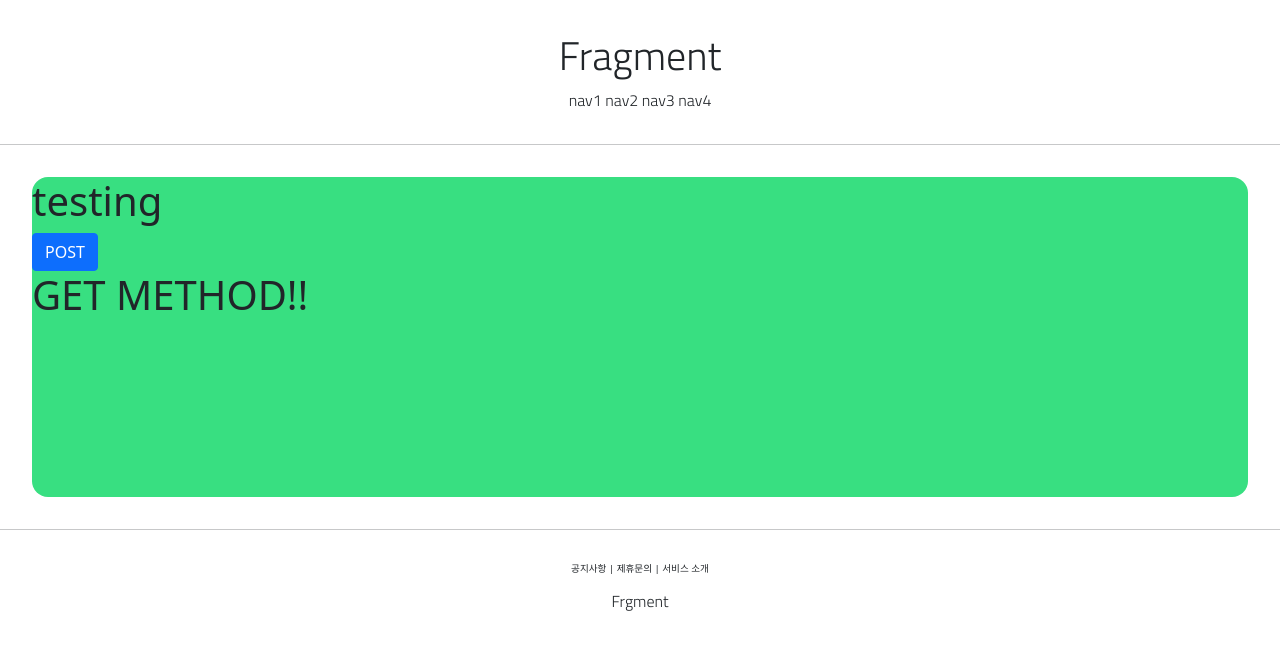
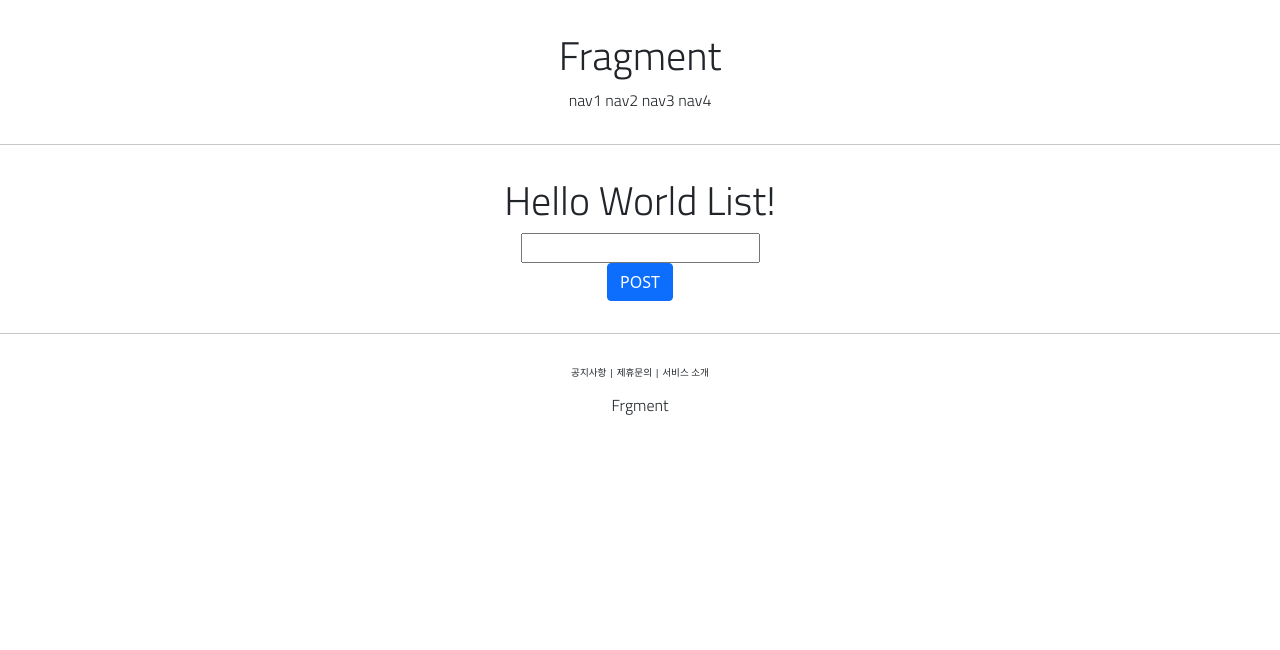
Before and after one commit to grape-git/fragment, a Django app: page /account/hello_world/ in a window 1280 px wide. Shown: the top 650 px of the page. Run offline with Django 3.2, Linux system fonts and the light colour scheme.

Commit message:
djust Django course 17 commit

```diff
--- a/accountapp/templates/accountapp/hello_world.html
+++ b/accountapp/templates/accountapp/hello_world.html
@@ -1,19 +1,28 @@
 {% extends 'base.html' %}
 
 {% block content %}
-    <div style="height: 20rem; background-color: #38df81; border-radius: 1rem; margin: 2rem;">
-        <h1>
-            testing
+
+    <div style="border-radius: 1rem; margin: 2rem; text-align: center">
+        <h1 style="font-family: 'Titillium Web', cursive;">
+            Hello World List!
         </h1>
 
         <form action="/account/hello_world/" method="post">
             {% csrf_token %}
-            <input type="submit" class="btn btn-primary" value="POST">
+            <div>
+                <input type="text" name="hello_world_input">
+            </div>
+            <div>
+                <input type="submit" class="btn btn-primary" value="POST">
+            </div>
+
         </form>
 
+        {% if hello_world_output %}
         <h1>
-            {{ text }}
+            {{ hello_world_output.text }}
         </h1>
+        {% endif %}
 
     </div>
 
--- a/accountapp/views.py
+++ b/accountapp/views.py
@@ -1,11 +1,20 @@
 from django.http import HttpResponse
 from django.shortcuts import render
-
+from accountapp.models import HelloWorld
 
 # Create your views here.
 
+
+
 def hello_world(request):
     if request.method == "POST":
-        return render(request, 'accountapp/hello_world.html', context={'text': 'POST METHOD!!'})
+
+        temp = request.POST.get('hello_world_input')
+
+        new_hello_world = HelloWorld()
+        new_hello_world.text = temp
+        new_hello_world.save()
+
+        return render(request, 'accountapp/hello_world.html', context={'hello_world_output':new_hello_world})
     else:
-        return render(request, 'accountapp/hello_world.html', context={'text': 'GET METHOD!!'})
+        return render(request, 'accountapp/hello_world.html', context={'text': 'GET MOD!!'})
```
